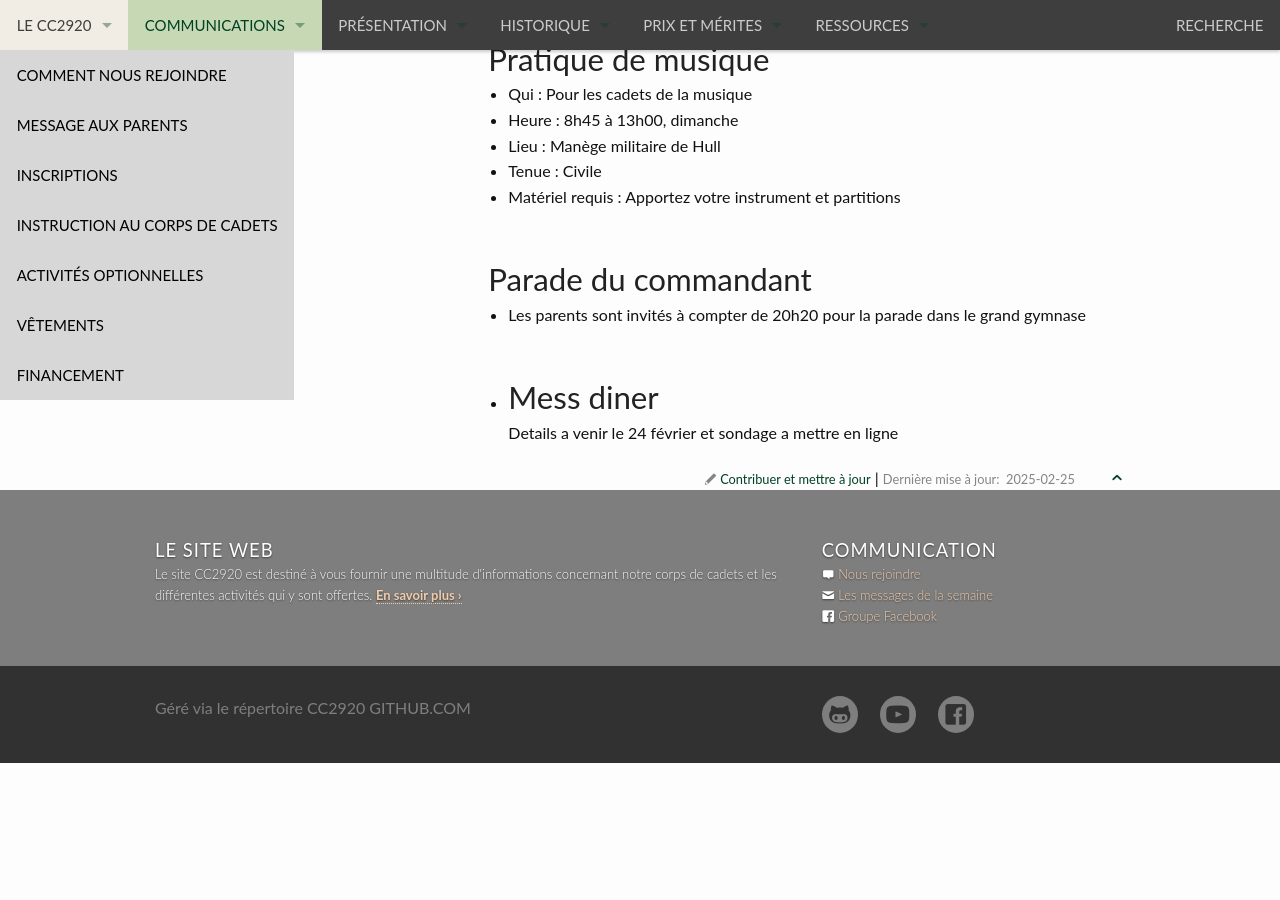
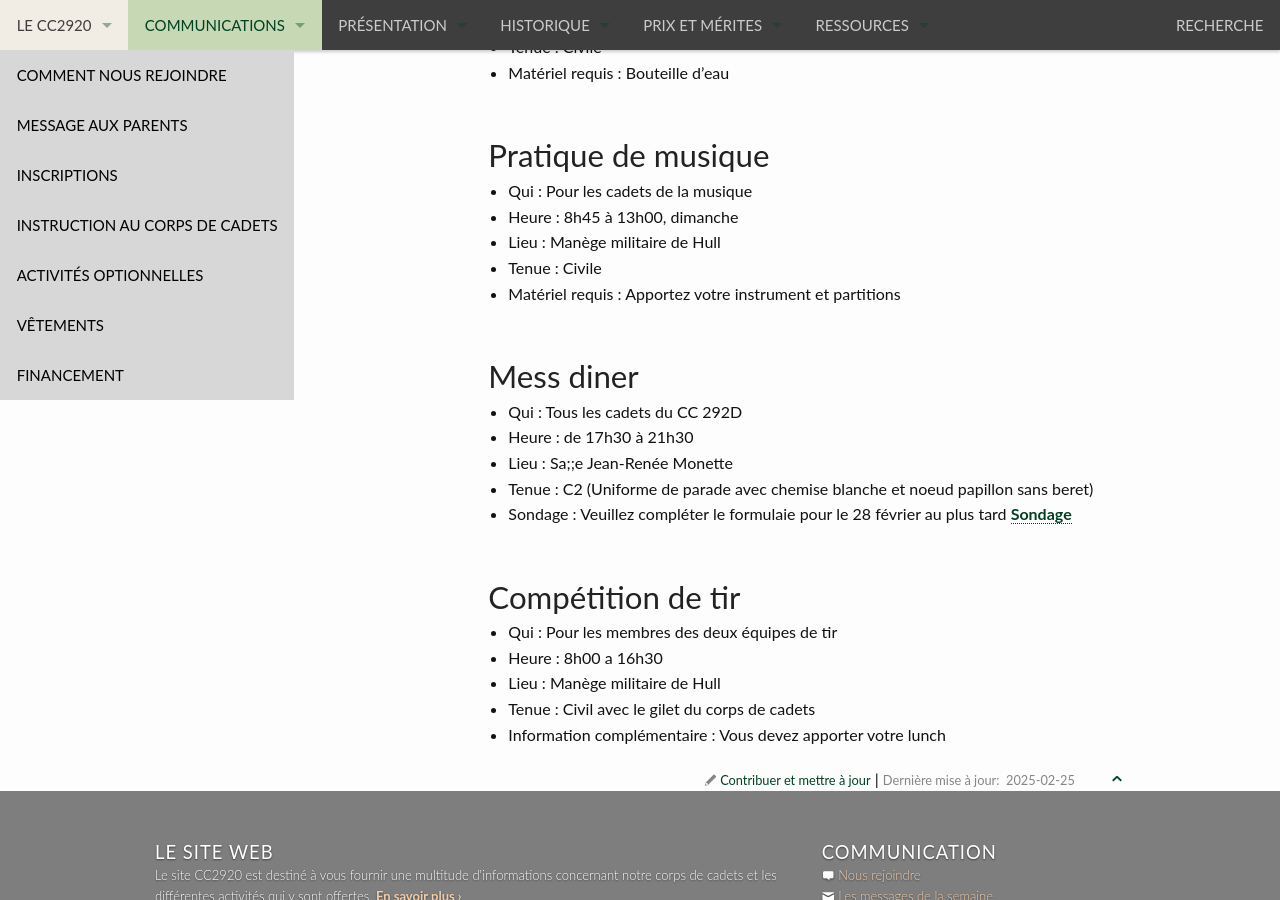
Before and after one commit to CC2920/web, a Jekyll site: the page built from _communications/messages.md, in a window 1280 px wide and 900 px high, scrolled down 1616 px. Built offline with Jekyll 4.4.1, drawn with Linux system fonts in a browser that asks for light colours; before the commit the page ends 2379 px from its top, so only the background shows below that; some of the changed text lies outside the part shown.

Commit message:
Update avec sondage

```diff
--- a/_communications/messages.md
+++ b/_communications/messages.md
@@ -22,7 +22,7 @@
 
 - **24 février** : Pratique de tir
 - **26 février** : Pratique du peloton de précision
-- **28 février** : Parade du commandant
+- **28 février** : Parade du commandant et les parents sont invités pour 20h20 dans le grand gymnase
 - **2 mars** : Pratique de musique
 - **3 mars** : Pratique de tir
 - **5 mars** : Pas de pratique de peloton de précision
@@ -31,8 +31,9 @@
 - **10 mars** Pratique de tir
 - **12 mars** Pratique du peloton de précision
 - **14 mars** Soirée d'instruction
-- **15 mars** : Mess diner
-
+- **15 mars** : Mess diner (Voir sondage pour le souper régimentaire)
+- **16 mars** : Compétition de tir régionale
+  **5 avril** : Jeux des cadets [Sondage](https://docs.google.com/forms/d/1eu_51mcnkSmedVPauJH8Wc7L6uZ121ieHK2hoNXG5oQ/edit) à être compléter pour le 28 février.
 ### Absence
 
 Si vous êtes absent le vendredi soir, vous devez envoyer un courriel à l'adresse du corps de cadet (<2920armee@cadets.gc.ca>) pour nous en informer.
@@ -61,9 +62,17 @@
 - Tenue : Civile
 - Matériel requis : Apportez votre instrument et partitions
 
-## Parade du commandant
+## Mess diner
 
-- Les parents sont invités à compter de 20h20 pour la parade dans le grand gymnase
+- Qui : Tous les cadets du CC 292D
+- Heure : de 17h30 à 21h30
+- Lieu : Sa;;e Jean-Renée Monette
+- Tenue : C2 (Uniforme de parade avec chemise blanche et noeud papillon sans beret)
+- Sondage :  Veuillez compléter le formulaie pour le 28 février au plus tard [Sondage](https://docs.google.com/forms/d/1XHVc4XWgs0a-lVfZtEMfgEkAiUyZlQwsZ3SPrXcRznI/edit)
 
-- ## Mess diner
-Details a venir le 24 février et sondage a mettre en ligne
+## Compétition de tir
+- Qui : Pour les membres des deux équipes de tir
+- Heure : 8h00 a 16h30
+- Lieu : Manège militaire de Hull
+- Tenue : Civil avec le gilet du corps de cadets
+- Information complémentaire : Vous devez apporter votre lunch
```
